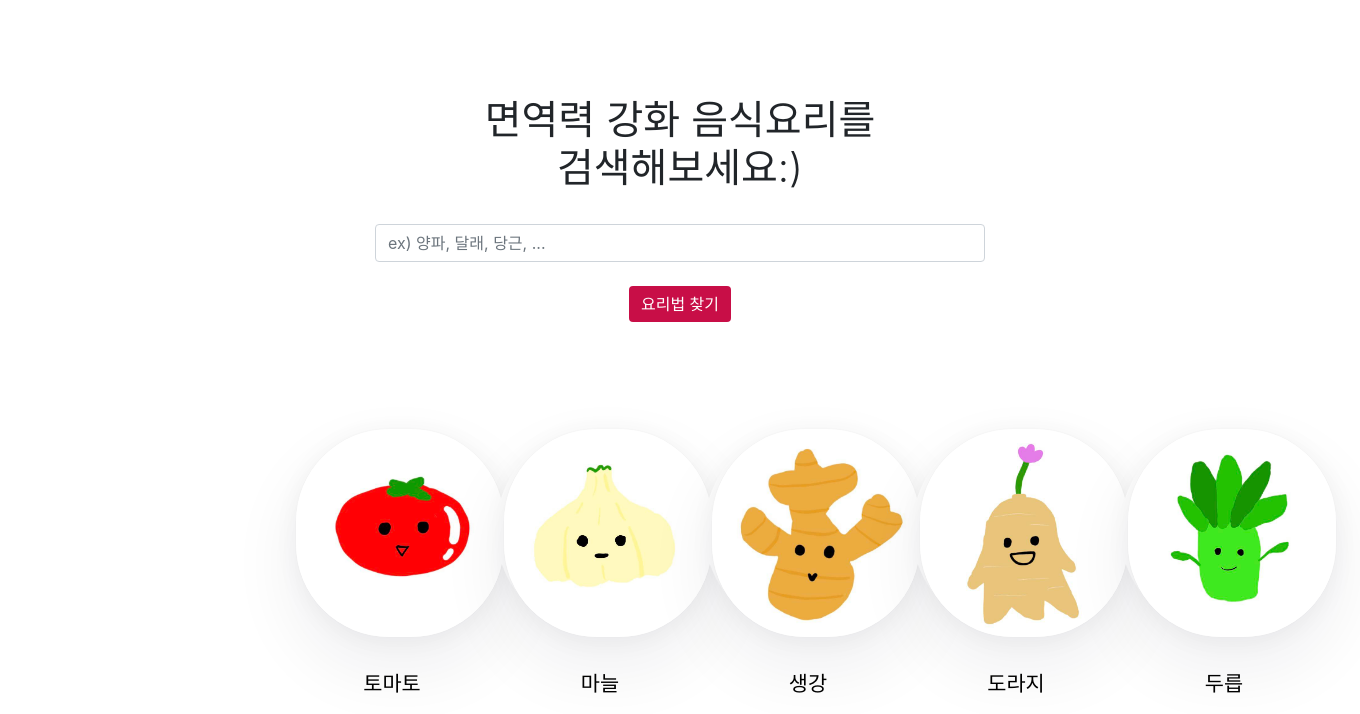
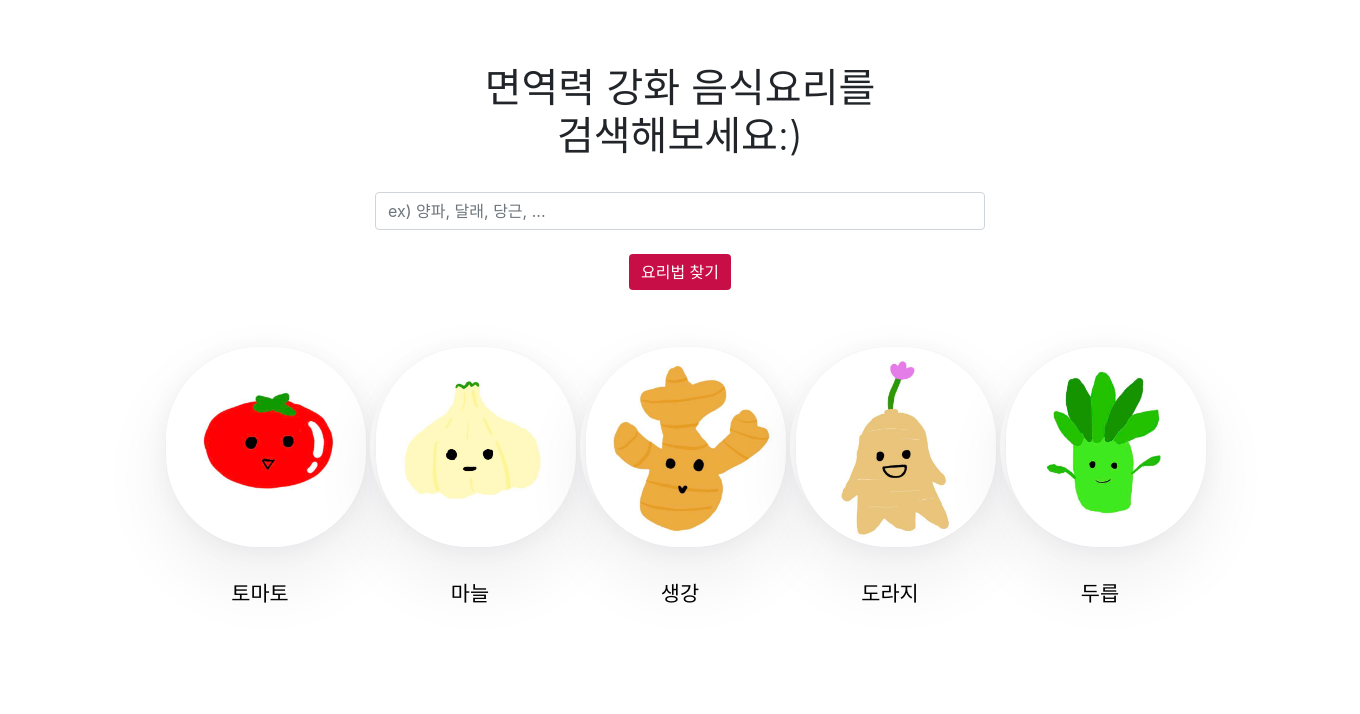
Before and after one commit to boooyeon/Healthy-HomeCook, a Django app: page / in a window 1360 px wide. Shown: the part 86-800 px from the top of the page. Run offline with Django 3.2, Linux system fonts and the light colour scheme; some libraries are stand-ins or nearby versions.

Commit message:
album.css 수정
따흐흑

```diff
--- a/search/static/search/album.css
+++ b/search/static/search/album.css
@@ -6,8 +6,8 @@
   }
   @media (min-width: 768px) {
     .jumbotron {
-      padding-top: 6rem;
-      padding-bottom: 6rem;
+      padding-top: 4rem;
+      padding-bottom: 3rem;
   }
 }
 
@@ -38,8 +38,9 @@
   }
 
   .btm_image {
-    width: 13rem;
-    height: 13rem;
+    width: 12.5rem;
+    height: 12.5rem;
+    border: none;
   }
 
   #img_btn {
@@ -58,8 +59,8 @@
   }
 
   #kings {
-    margin-left: 18rem;
-    margin-right: 18rem;
+    margin-left: 10rem;
+    margin-right: 10rem;
     display: flex;
     justify-content: space-between;
   }
```
